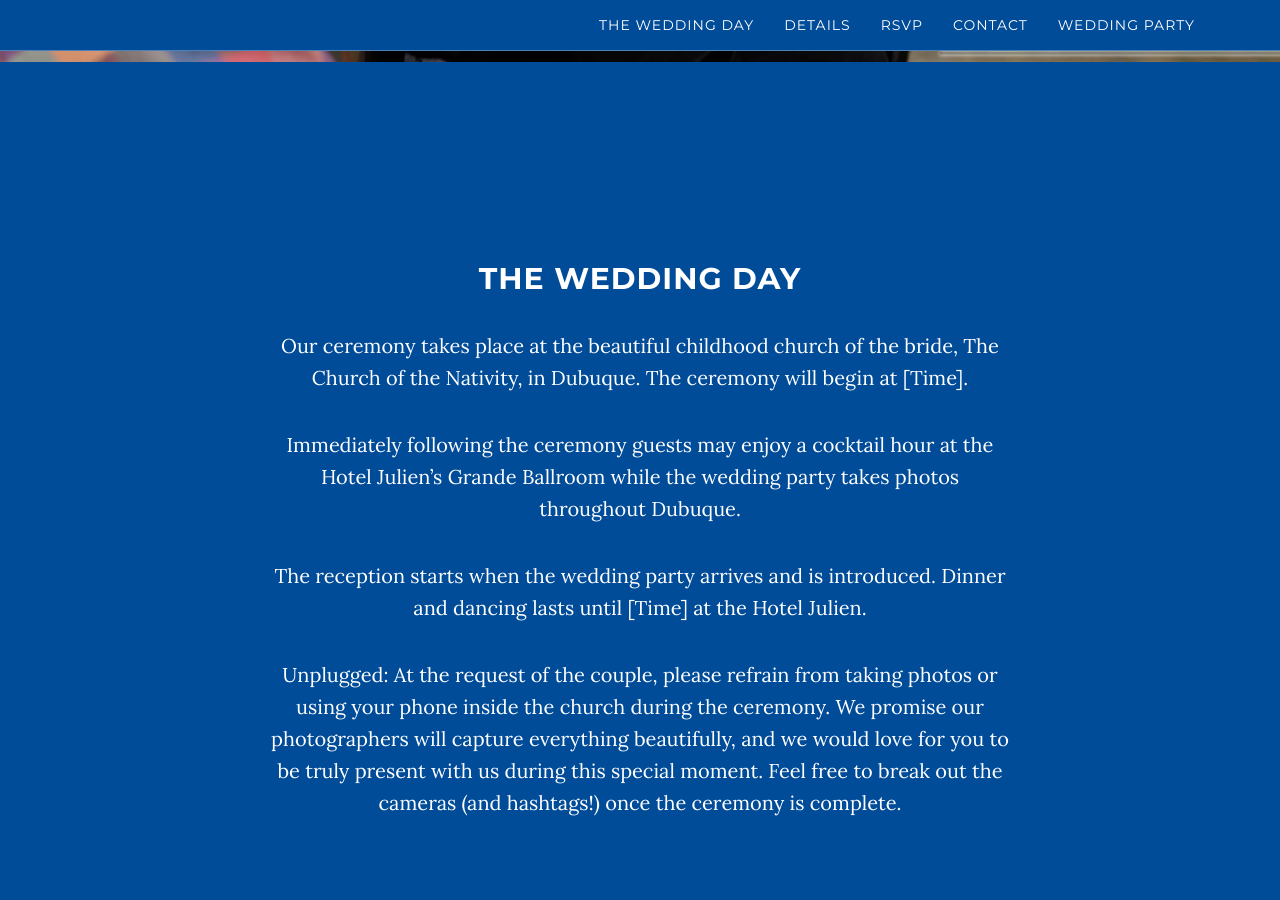
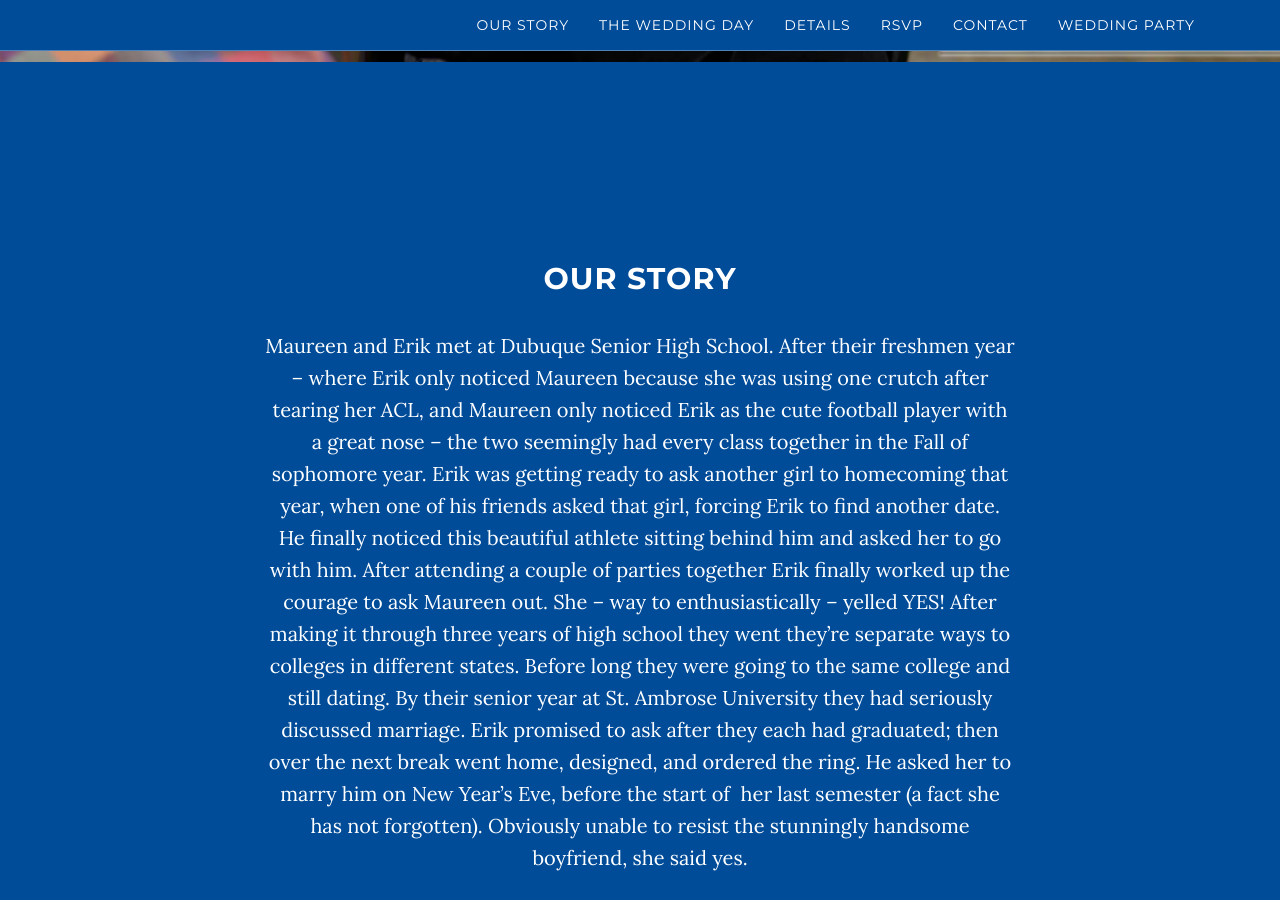
Before and after one commit to erikandmaureen/erikandmaureen.github.io, a Jekyll site: the page built from index.html, in a window 1280 px wide and 900 px high, scrolled down 838 px. Built offline with Jekyll 4.4.1, drawn with Linux system fonts in a browser that asks for light colours; part of the change alters nothing that is shown; some of the changed text lies outside the part shown.

Commit message:
lots of changes, including the map marker

```diff
--- a/_includes/details.html
+++ b/_includes/details.html
@@ -9,7 +9,7 @@
 
 					 <p> From [Time] through [Time], the reception will be held at The Hotel Julien Dubuque, in the elegant Grande Ballroom on the second floor. This beautifully restored hotel can be found at 200 Main Street in Dubuque, just a 5 minute drive from the church. </p>
 
-					 <p> Accommodations for out of town guests have been made at The Hotel Julien and the Holdiay Inn Dubuque/Galena (450 Main Street, Dubuque). Both hotels are located on Main Street in Dubuque. Visit the Contacts page for more information. Rooms can be reserved under FitzPatrick/Johnson wedding. </p>
+					 <p> Accommodations for out of town guests have been made at The Hotel Julien and the Holiday Inn Dubuque/Galena (450 Main Street, Dubuque). Both hotels are located on Main Street in Dubuque. Visit the Contacts page for more information. Rooms can be reserved under FitzPatrick/Johnson wedding. </p>
 
                 </div>
             </div>
--- a/_includes/nav.html
+++ b/_includes/nav.html
@@ -17,6 +17,9 @@
                     <li class="hidden">
                         <a href="#page-top"></a>
                     </li>
+					<li>
+						<a class="page-scroll" href="#ourstory"> Our Story </a>
+					</li>
                     <li>
                         <a class="page-scroll" href="#theweddingday"> The Wedding Day </a>
                     </li>
--- /dev/null
+++ b/_includes/ourstory.html
@@ -0,0 +1,15 @@
+    <!-- About Section -->
+    <section id="ourstory" class="container content-section text-center">
+        <div class="row">
+            <div class="col-lg-8 col-lg-offset-2">
+                <h2> Our Story </h2>
+
+                <p>
+
+				Maureen and Erik met at Dubuque Senior High School. After their freshmen year – where Erik only noticed Maureen because she was using one crutch after tearing her ACL, and Maureen only noticed Erik as the cute football player with a great nose – the two seemingly had every class together in the Fall of sophomore year. Erik was getting ready to ask another girl to homecoming that year, when one of his friends asked that girl, forcing Erik to find another date. He finally noticed this beautiful athlete sitting behind him and asked her to go with him. After attending a couple of parties together Erik finally worked up the courage to ask Maureen out. She – way to enthusiastically – yelled YES! After making it through three years of high school they went they’re separate ways to colleges in different states. Before long they were going to the same college and still dating. By their senior year at St. Ambrose University they had seriously discussed marriage. Erik promised to ask after they each had graduated; then over the next break went home, designed, and ordered the ring. He asked her to marry him on New Year’s Eve, before the start of  her last semester (a fact she has not forgotten). Obviously unable to resist the stunningly handsome boyfriend, she said yes.
+
+				</p>
+
+            </div>
+        </div>
+    </section>
--- a/_layouts/default.html
+++ b/_layouts/default.html
@@ -4,6 +4,7 @@
     <body id="page-top" data-spy="scroll" data-target=".navbar-fixed-top">
     {% include nav.html %}
     {% include header.html %}
+    {% include ourstory.html %}
     {% include theweddingday.html %}
     {% include details.html %}
     {% include rsvp.html %}
--- a/js/grayscale.js
+++ b/js/grayscale.js
@@ -50,114 +50,143 @@ function init() {
 
         // How you would like to style the map.
         // This is where you would paste any style found on Snazzy Maps.
-        styles: [{
-            "featureType": "water",
-            "elementType": "geometry",
-            "stylers": [{
-                "color": "#000000"
-            }, {
-                "lightness": 17
-            }]
-        }, {
-            "featureType": "landscape",
-            "elementType": "geometry",
-            "stylers": [{
-                "color": "#000000"
-            }, {
-                "lightness": 20
-            }]
-        }, {
-            "featureType": "road.highway",
-            "elementType": "geometry.fill",
-            "stylers": [{
-                "color": "#000000"
-            }, {
-                "lightness": 17
-            }]
-        }, {
-            "featureType": "road.highway",
-            "elementType": "geometry.stroke",
-            "stylers": [{
-                "color": "#000000"
-            }, {
-                "lightness": 29
-            }, {
-                "weight": 0.2
-            }]
-        }, {
-            "featureType": "road.arterial",
-            "elementType": "geometry",
-            "stylers": [{
-                "color": "#000000"
-            }, {
-                "lightness": 18
-            }]
-        }, {
-            "featureType": "road.local",
-            "elementType": "geometry",
-            "stylers": [{
-                "color": "#000000"
-            }, {
-                "lightness": 16
-            }]
-        }, {
-            "featureType": "poi",
-            "elementType": "geometry",
-            "stylers": [{
-                "color": "#000000"
-            }, {
-                "lightness": 21
-            }]
-        }, {
-            "elementType": "labels.text.stroke",
-            "stylers": [{
-                "visibility": "on"
-            }, {
-                "color": "#000000"
-            }, {
-                "lightness": 16
-            }]
-        }, {
-            "elementType": "labels.text.fill",
-            "stylers": [{
-                "saturation": 36
-            }, {
-                "color": "#000000"
-            }, {
-                "lightness": 40
-            }]
-        }, {
-            "elementType": "labels.icon",
-            "stylers": [{
-                "visibility": "off"
-            }]
-        }, {
-            "featureType": "transit",
-            "elementType": "geometry",
-            "stylers": [{
-                "color": "#000000"
-            }, {
-                "lightness": 19
-            }]
-        }, {
-            "featureType": "administrative",
-            "elementType": "geometry.fill",
-            "stylers": [{
-                "color": "#000000"
-            }, {
-                "lightness": 20
-            }]
-        }, {
-            "featureType": "administrative",
-            "elementType": "geometry.stroke",
-            "stylers": [{
-                "color": "#000000"
-            }, {
-                "lightness": 17
-            }, {
-                "weight": 1.2
-            }]
-        }]
+        styles: [
+			{
+			        "featureType": "landscape.man_made",
+			        "elementType": "geometry",
+			        "stylers": [
+			            {
+			                "color": "#f7f1df"
+			            }
+			        ]
+			    },
+			    {
+			        "featureType": "landscape.natural",
+			        "elementType": "geometry",
+			        "stylers": [
+			            {
+			                "color": "#d0e3b4"
+			            }
+			        ]
+			    },
+			    {
+			        "featureType": "landscape.natural.terrain",
+			        "elementType": "geometry",
+			        "stylers": [
+			            {
+			                "visibility": "on"
+			            }
+			        ]
+			    },
+			    {
+			        "featureType": "poi",
+			        "elementType": "labels",
+			        "stylers": [
+			            {
+			                "visibility": "on"
+			            }
+			        ]
+			    },
+			    {
+			        "featureType": "poi.business",
+			        "elementType": "all",
+			        "stylers": [
+			            {
+			                "visibility": "off"
+			            }
+			        ]
+			    },
+			    {
+			        "featureType": "poi.medical",
+			        "elementType": "geometry",
+			        "stylers": [
+			            {
+			                "color": "#fbd3da"
+			            }
+			        ]
+			    },
+			    {
+			        "featureType": "poi.park",
+			        "elementType": "geometry",
+			        "stylers": [
+			            {
+			                "color": "#bde6ab"
+			            }
+			        ]
+			    },
+			    {
+			        "featureType": "road",
+			        "elementType": "geometry.stroke",
+			        "stylers": [
+			            {
+			                "visibility": "on"
+			            }
+			        ]
+			    },
+			    {
+			        "featureType": "road",
+			        "elementType": "labels",
+			        "stylers": [
+			            {
+			                "visibility": "on"
+			            }
+			        ]
+			    },
+			    {
+			        "featureType": "road.highway",
+			        "elementType": "geometry.fill",
+			        "stylers": [
+			            {
+			                "color": "#ffe15f"
+			            }
+			        ]
+			    },
+			    {
+			        "featureType": "road.highway",
+			        "elementType": "geometry.stroke",
+			        "stylers": [
+			            {
+			                "color": "#efd151"
+			            }
+			        ]
+			    },
+			    {
+			        "featureType": "road.arterial",
+			        "elementType": "geometry.fill",
+			        "stylers": [
+			            {
+			                "color": "#ffffff"
+			            }
+			        ]
+			    },
+			    {
+			        "featureType": "road.local",
+			        "elementType": "geometry.fill",
+			        "stylers": [
+			            {
+			                "color": "black"
+			            }
+			        ]
+			    },
+			    {
+			        "featureType": "transit.station.airport",
+			        "elementType": "geometry.fill",
+			        "stylers": [
+			            {
+			                "color": "#cfb2db"
+			            }
+			        ]
+			    },
+			    {
+			        "featureType": "water",
+			        "elementType": "geometry",
+			        "stylers": [
+			            {
+			                "color": "#a2daf2"
+			            }
+			        ]
+			    }
+	]
     };
 
     // Get the HTML DOM element that will contain your map
@@ -168,7 +197,7 @@ function init() {
     var map = new google.maps.Map(mapElement, mapOptions);
 
     // Custom Map Marker Icon - Customize the map-marker.png file to customize your icon
-    var image = 'img/map-marker.png';
+    var image = 'img/map-marker2.png';
     var myLatLng = new google.maps.LatLng(42.500718, -90.680919);
     var beachMarker = new google.maps.Marker({
         position: myLatLng,
```
Also changed, not shown: img/map-marker2.png (added), 1 other file.
